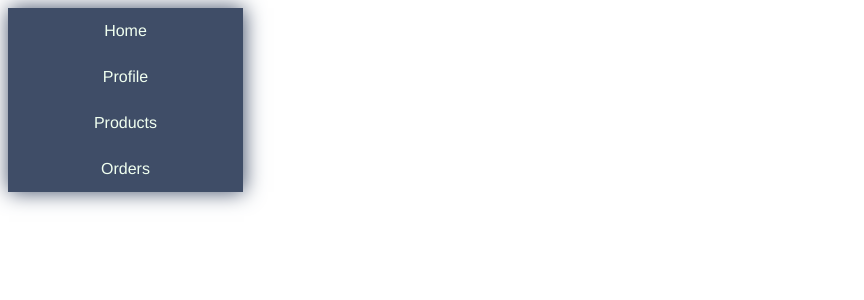
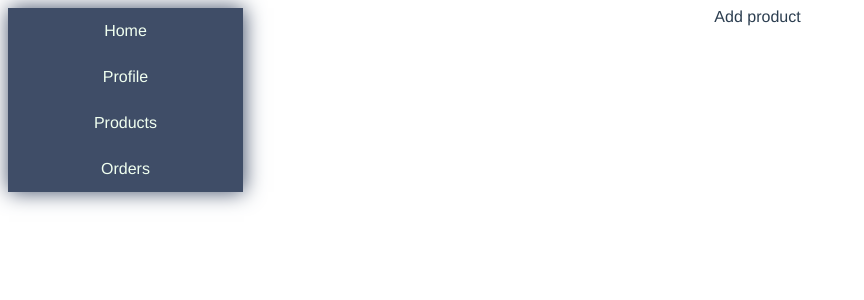
Before and after one commit to Snegurochka/dashboard-vue2-ts, a Vue app: page /add-product in a window 1280 px wide. Shown: the top 300 px of the page, without its empty margins (0-864 px from the left). Built offline with nearby package versions, Linux system fonts and the light colour scheme.

Commit message:
ADD: route add-product

```diff
--- a/src/router/index.ts
+++ b/src/router/index.ts
@@ -3,6 +3,7 @@ import VueRouter, { RouteConfig } from "vue-router";
 import Home from "../views/Home.vue";
 import About from "../views/About.vue";
 import OrderDetail from "../views/OrderDetail.vue";
+import AddProduct from "../views/AddProduct.vue";
 
 Vue.use(VueRouter);
 
@@ -33,6 +34,11 @@ const routes: Array<RouteConfig> = [
     name: "products",
     component: () => import("../views/Products.vue"),
   },
+  {
+    path: "/add-product",
+    name: "add-product",
+    component: AddProduct,
+  },
 ];
 
 const router = new VueRouter({
--- /dev/null
+++ b/src/views/AddProduct.vue
@@ -0,0 +1,9 @@
+<template>
+  <form>Add product</form>
+</template>
+
+<script>
+export default {};
+</script>
+
+<style></style>
```
